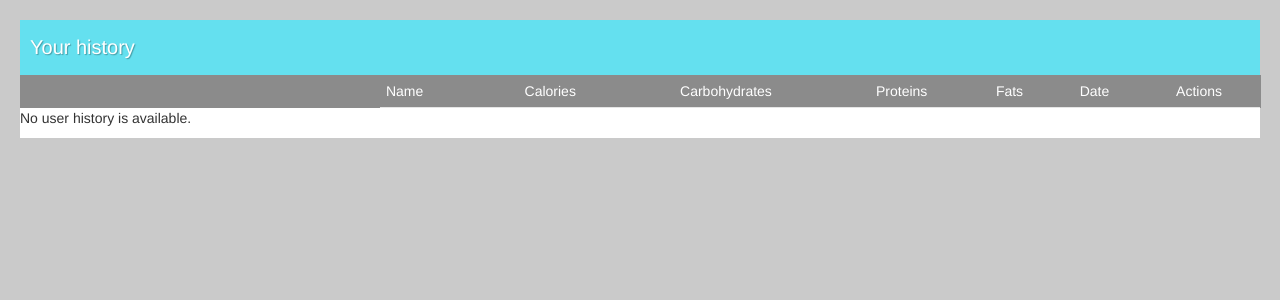
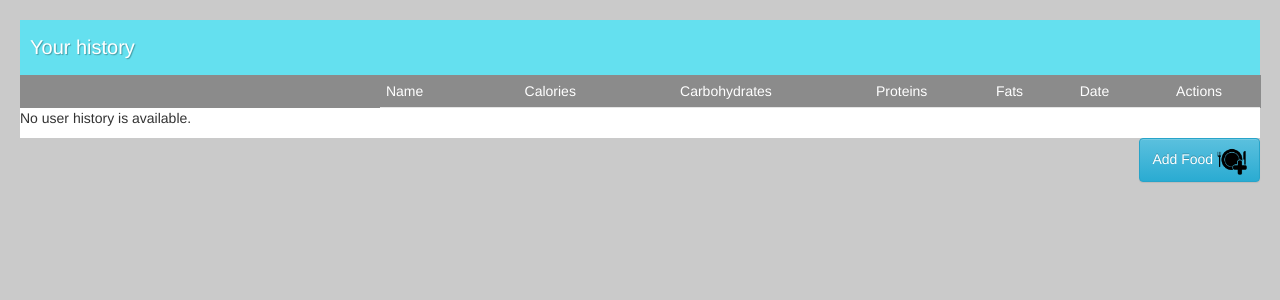
Before and after one commit to antontortosa/MacroCalculator, a Django app: page /profile/1/history/ in a window 1280 px wide. Shown: the part 82-382 px from the top of the page. Run offline with Django 3.2, Linux system fonts and the light colour scheme; data that the repository does not hold is empty; some libraries are stand-ins or nearby versions.

Commit message:
Añadido boton de añadir comida a la pagina de historial

```diff
--- a/MacroCalculator/app_1/templates/app_1/history.html
+++ b/MacroCalculator/app_1/templates/app_1/history.html
@@ -39,4 +39,12 @@
     	<p>No user history is available.</p>
 	{% endif %}
 </div>
+<div class="float-md-right">
+    <a href="/profile/{{ user_id }}/add_food" class="btn btn-info" role="button">Add Food <img border="0" alt="delete food" src="{% static 'images/add.png' %}" width="30" height="30" > </a>
+</div><br>
+<div>
+
+</div>
+
+
 {% endblock %}
```
Also changed, not shown: MacroCalculator/app_1/static/images/add.png (added).
